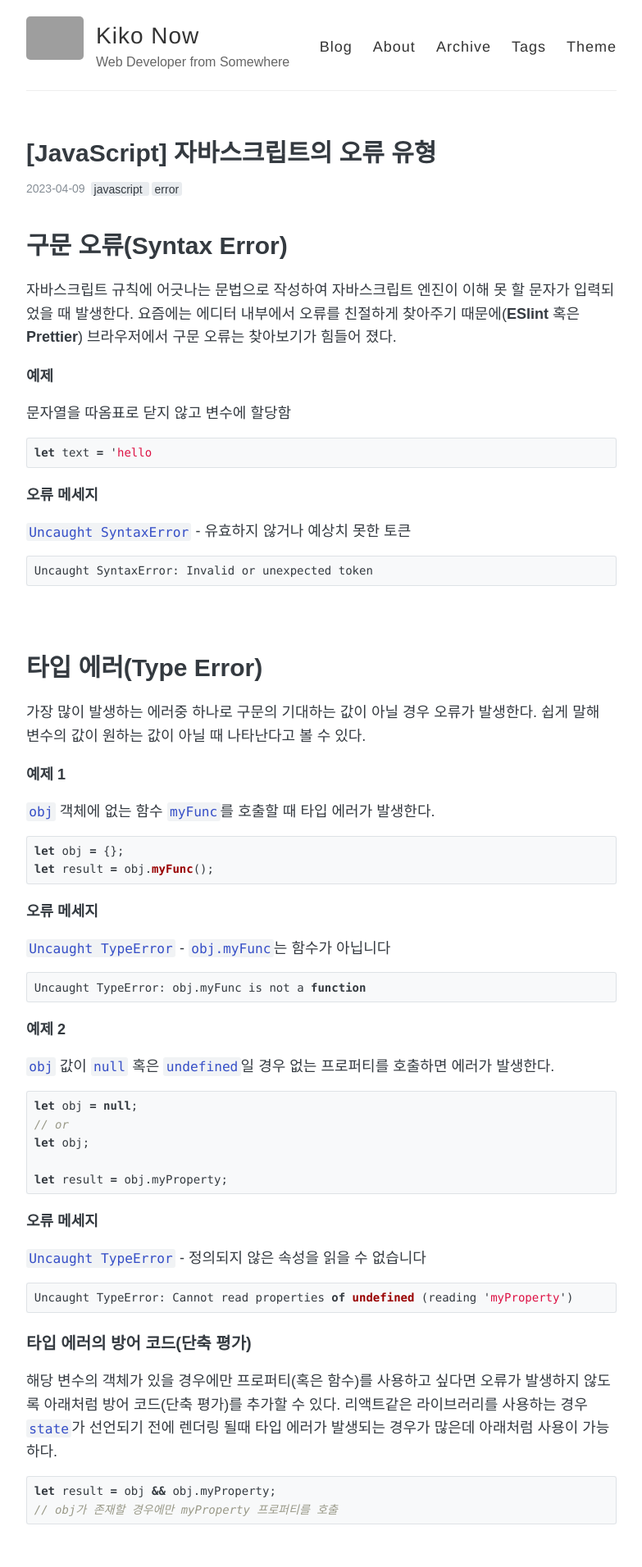
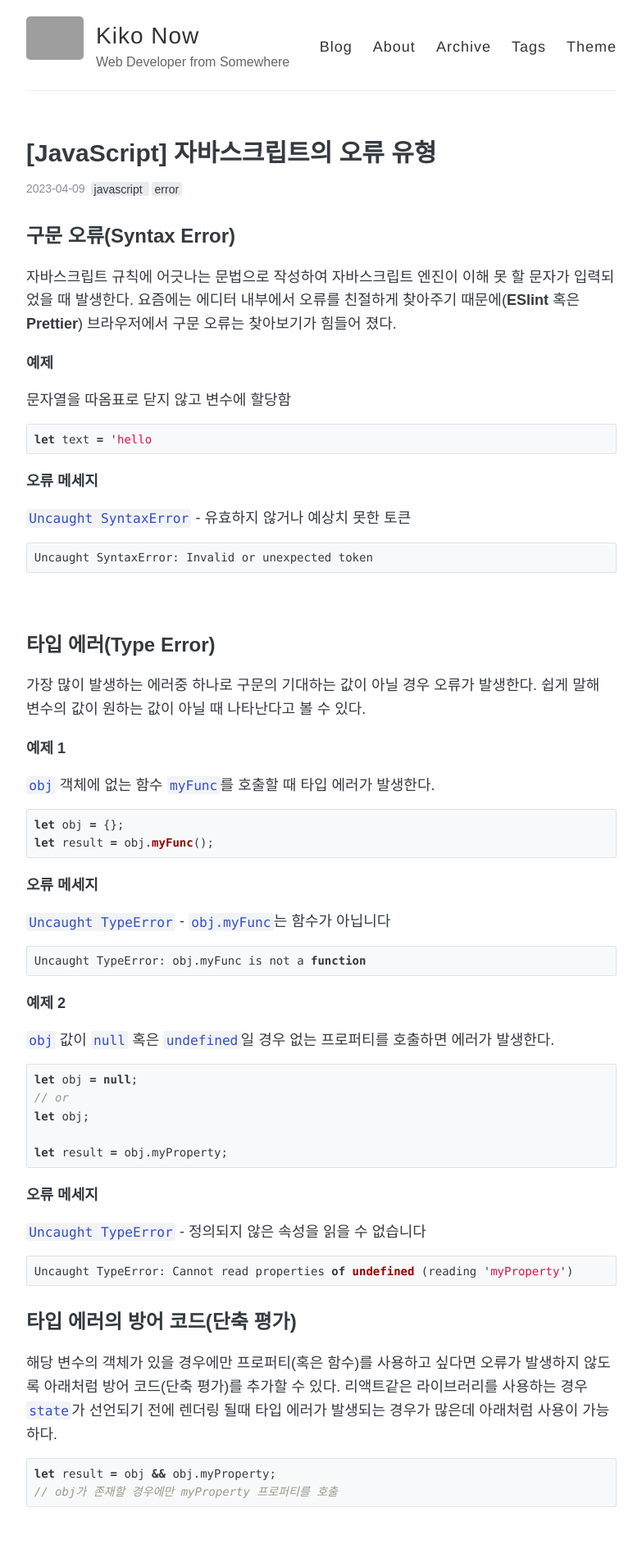
Before and after one commit to recordhouse/recordhouse.github.io, a Jekyll site: the page built from _posts/2023-04-14-javascript-error-type.md, in a window 1280 px wide. Shown: the top 1912 px of the page at 82% size, without its empty margins (248-1031 px from the left). Built offline with Jekyll 4.4.1, drawn with Linux system fonts in a browser that asks for light colours; some web fonts are replaced; grey boxes are pictures that could not be loaded.

Commit message:
레이아웃 변경

````diff
--- a/_posts/2023-04-14-javascript-error-type.md
+++ b/_posts/2023-04-14-javascript-error-type.md
@@ -6,7 +6,7 @@ modified: 2023-04-09 10:08:01
 tag: [javascript, error]
 ---
 
-# 구문 오류(Syntax Error)
+## 구문 오류(Syntax Error)
 자바스크립트 규칙에 어긋나는 문법으로 작성하여 자바스크립트 엔진이 이해 못 할 문자가 입력되었을 때 발생한다. 요즘에는 에디터 내부에서 오류를 친절하게 찾아주기 때문에(**ESlint** 혹은 **Prettier**) 브라우저에서 구문 오류는 찾아보기가 힘들어 졌다.
 
 ##### 예제
@@ -25,7 +25,7 @@ Uncaught SyntaxError: Invalid or unexpected token
 
 <br>
 
-# 타입 에러(Type Error)
+## 타입 에러(Type Error)
 가장 많이 발생하는 에러중 하나로 구문의 기대하는 값이 아닐 경우 오류가 발생한다. 쉽게 말해 변수의 값이 원하는 값이 아닐 때 나타난다고 볼 수 있다.
 
 ##### 예제 1
@@ -61,7 +61,7 @@ let result = obj.myProperty;
 Uncaught TypeError: Cannot read properties of undefined (reading 'myProperty')
 ```
 
-### 타입 에러의 방어 코드(단축 평가)
+## 타입 에러의 방어 코드(단축 평가)
 해당 변수의 객체가 있을 경우에만 프로퍼티(혹은 함수)를 사용하고 싶다면 오류가 발생하지 않도록 아래처럼 방어 코드(단축 평가)를 추가할 수 있다. 리액트같은 라이브러리를 사용하는 경우 `state`가 선언되기 전에 렌더링 될때 타입 에러가 발생되는 경우가 많은데 아래처럼 사용이 가능하다.
 
 ```javascript
@@ -71,7 +71,7 @@ let result = obj && obj.myProperty;
 
 <br>
 
-# 참조 에러(Reference Error)
+## 참조 에러(Reference Error)
 참조 에러는 현재 범위에 존재하지 않거나 선언하지 않은 변수를 참조하였을때 발생하는 에러유형이다.
 
 
@@ -91,7 +91,7 @@ Uncaught ReferenceError: boo is not defined
 
 <br>
 
-# 범위 에러(Reference Error)
+## 범위 에러(Reference Error)
 어떤 값이나 데이터가 유효한 자원의 범위를 넘어설 때 발생한다. 대표적으로 콜 스택 초과 에러가 있다.
 
 ##### 예제
@@ -115,7 +115,7 @@ Uncaught RangeError: Maximum call stack size exceeded
 
 <br>
 
-# 그 외 에러
+## 그 외 에러
 이 외에도 아래와 같은 에러들이 존재한다.
 * **EvalError** : `eval()` 함수와 관련한 오류가 발생했을 때
 * **InternalError** : 자바스크립트 엔진 내부에서 오류가 발생했을 때
````
